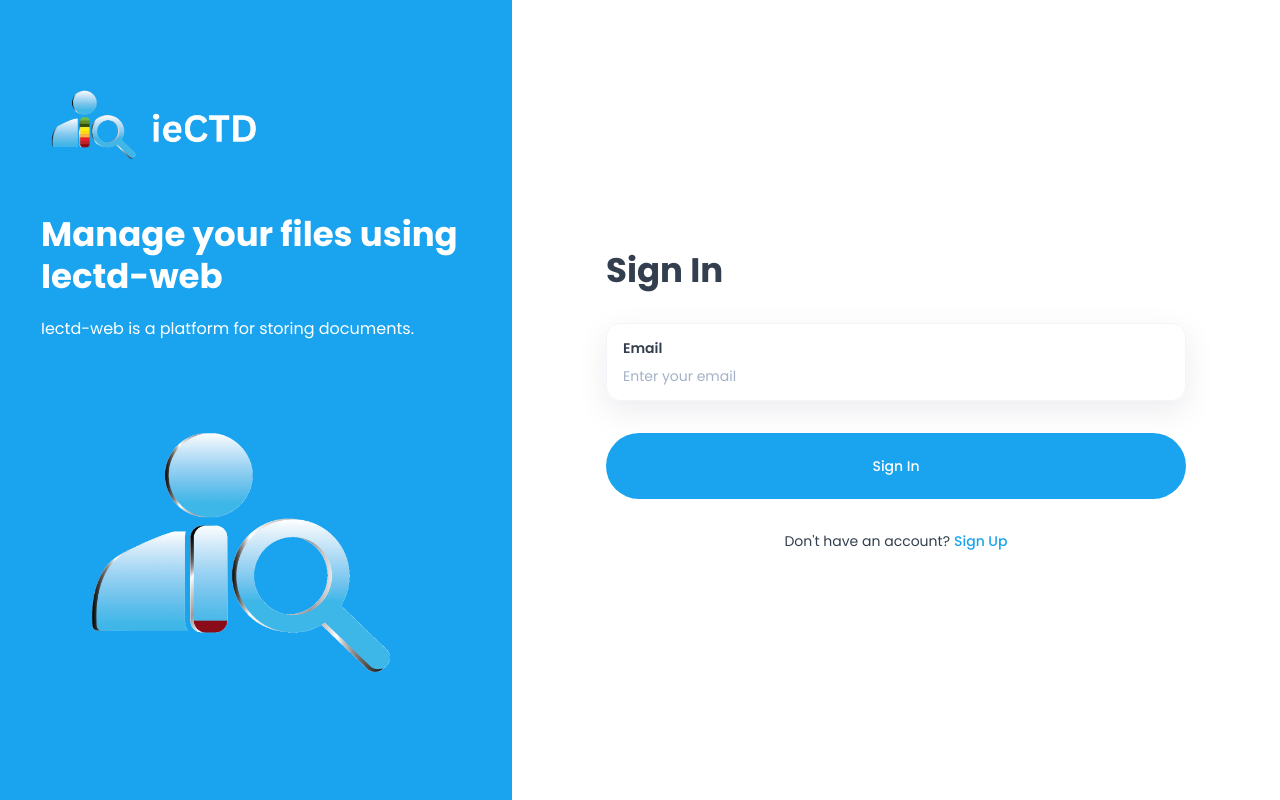
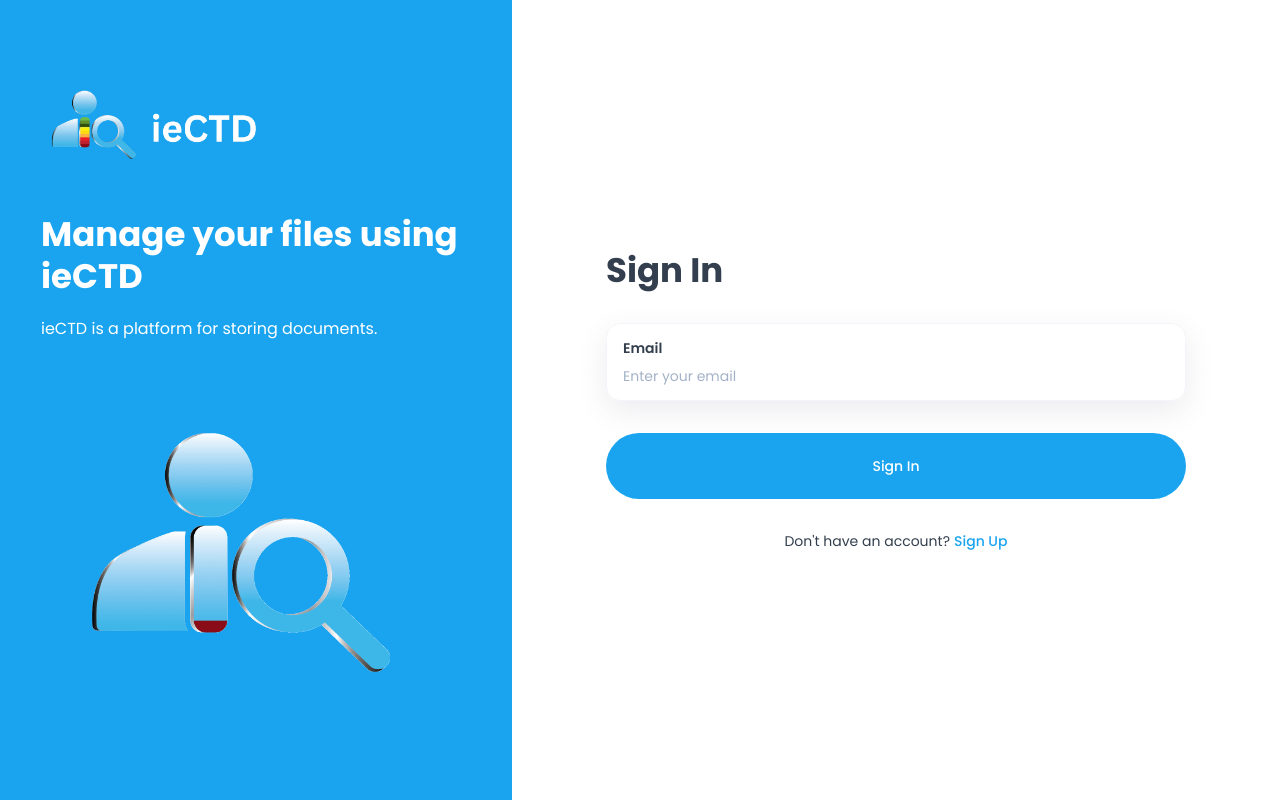
Before and after one commit to inavion/iectd-web, a Next.js app: page /sign-in in a window 1280 px wide. Built offline with nearby package versions, Linux system fonts and the light colour scheme; no server answers.

Commit message:
name correction

```diff
--- a/app/(auth)/layout.tsx
+++ b/app/(auth)/layout.tsx
@@ -16,9 +16,9 @@ const Layout = ({ children }: { children: React.ReactNode }) => {
           />
 
           <div className="space-y-5 text-white">
-            <h1 className="h1">Manage your files using Iectd-web</h1>
+            <h1 className="h1">Manage your files using ieCTD</h1>
             <p className="body-1">
-              Iectd-web is a platform for storing documents.
+              ieCTD is a platform for storing documents.
             </p>
           </div>
 
--- a/app/(root)/dashboard/page.tsx
+++ b/app/(root)/dashboard/page.tsx
@@ -1,9 +1,7 @@
 export default function Dashboard() {
   return (
     <div>
-      <h1 className="h1 center">
-        Iectd Web - a platform for storing documents.
-      </h1>
+      <h1 className="h1 center">ieCTD - a platform for storing documents.</h1>
     </div>
   );
 }
```
